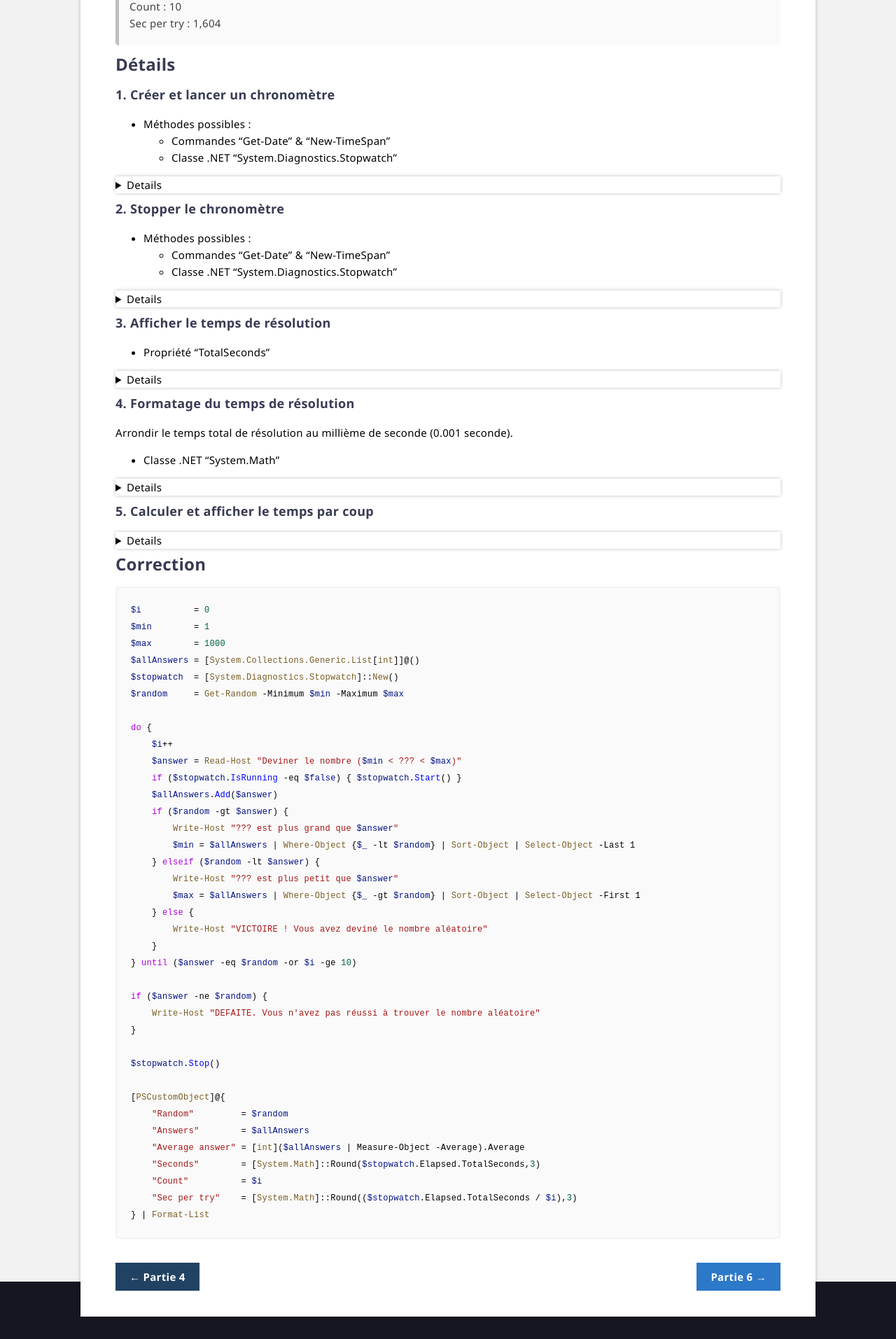
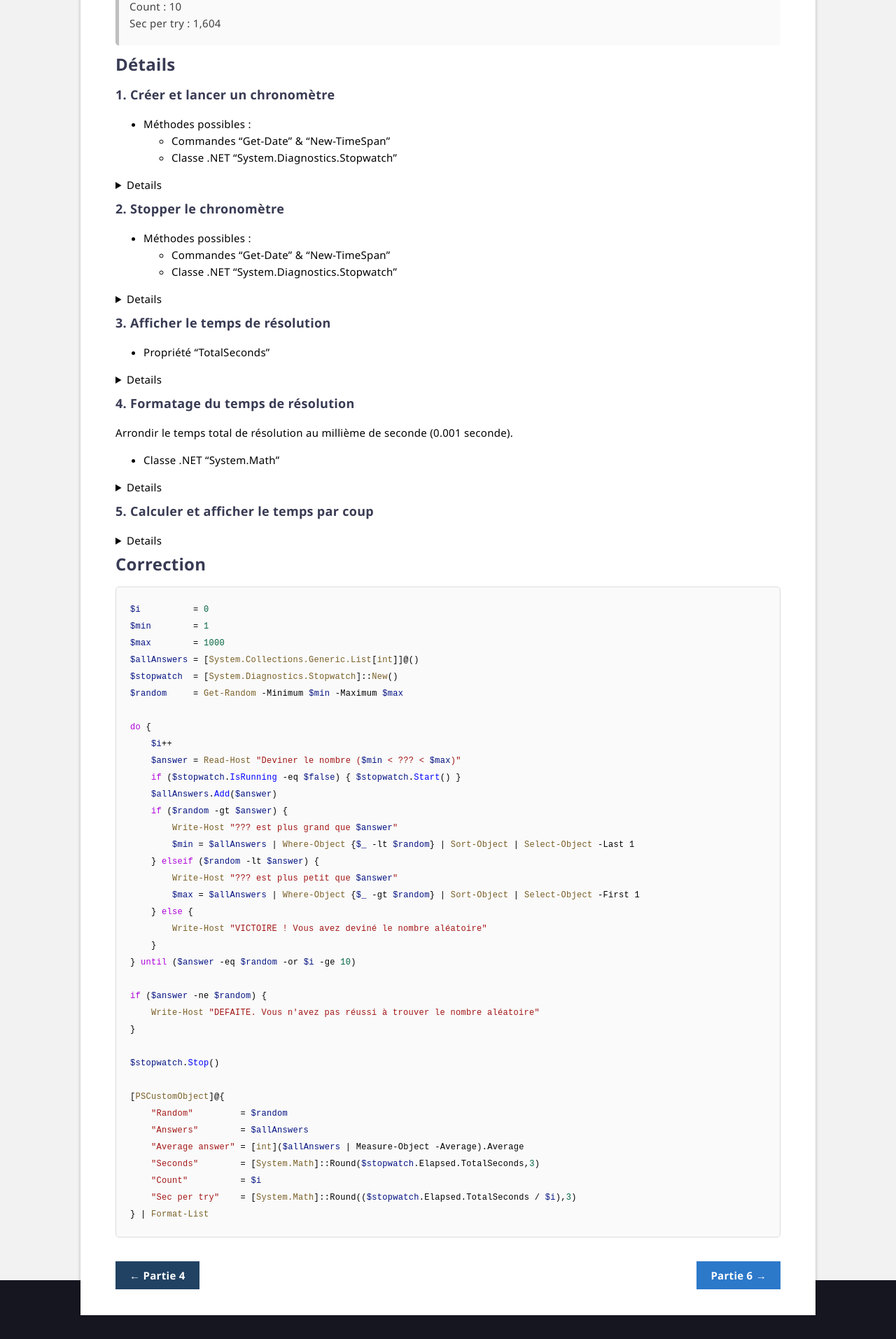
Before and after one commit to leobouard/leobouard.github.io, a Jekyll site: the page built from _posts/2022-12-01-cours-pratique-powershell-005.md, in a window 1280 px wide. Shown: the part 751-2664 px from the top of the page at 70% size. Built offline with Jekyll 4.4.1, drawn with Linux system fonts in a browser that asks for light colours; some web fonts are replaced.

Commit message:
Update style.scss

```diff
--- a/assets/css/style.scss
+++ b/assets/css/style.scss
@@ -210,27 +210,6 @@ section {
         margin-inline: 0;
     }
 
-    details {
-        background-color: #fff;
-        z-index: 3;
-        box-shadow: 0 0 5px 0 #00000040;
-    }
-
-    details > a {
-        padding: 5px 25px;
-    }
-
-    details > summary {
-        padding: 10px 20px;
-        border: 2px solid #f2f2f2;
-        list-style: none;
-        font-weight: 600;
-    }
-
-    details > summary:hover {
-        border: 2px solid #f9c80e;
-    }
-
     /* --- CODE --- */
 
     pre, code {
@@ -241,7 +220,7 @@ section {
     pre {
         border-radius: 5px;
         background-color: #fafafa;
-        border: 2px solid #f2f2f2;
+        border: 1px solid #ddd;
         padding: 20px;
     }
 
```
